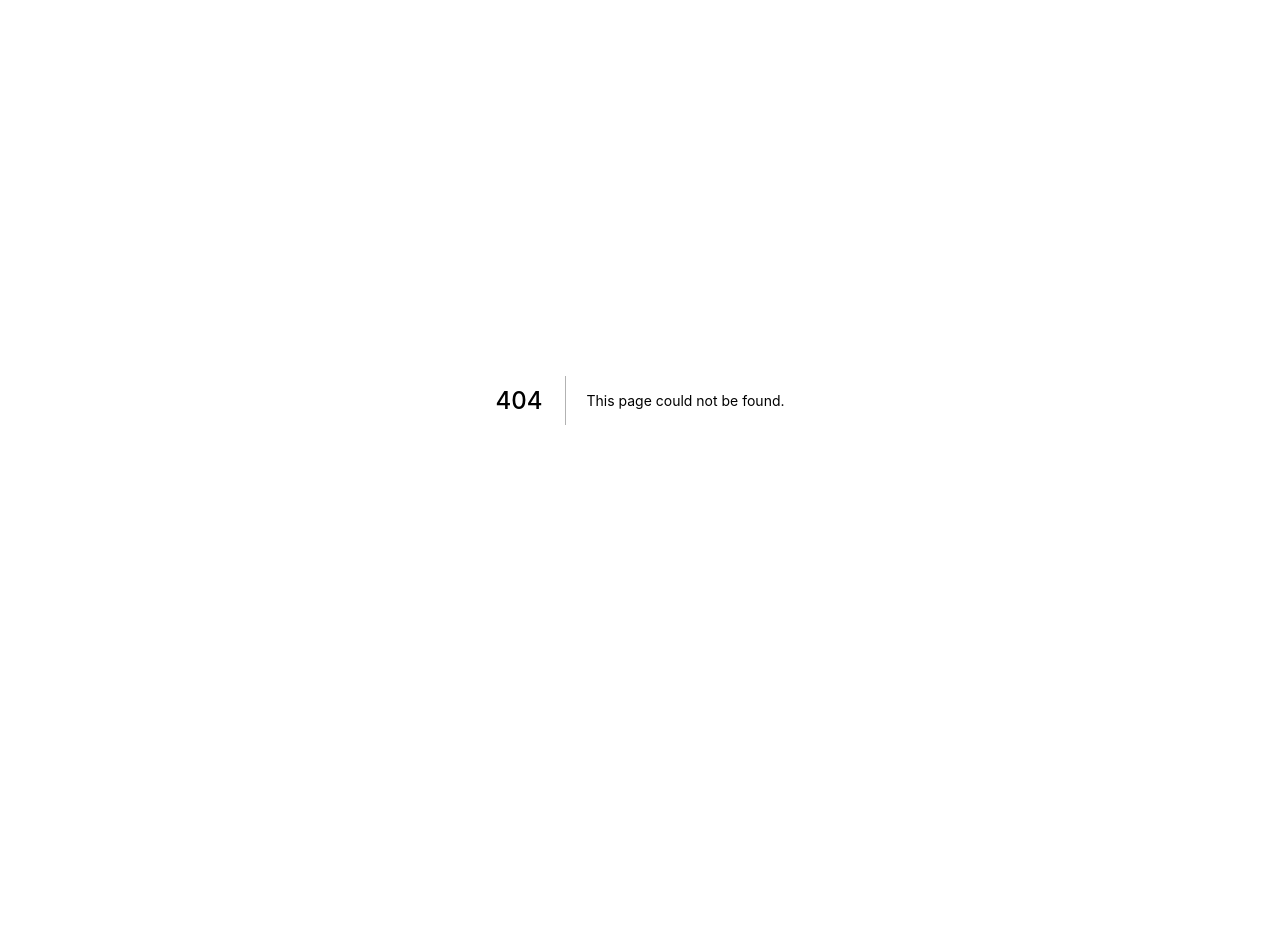
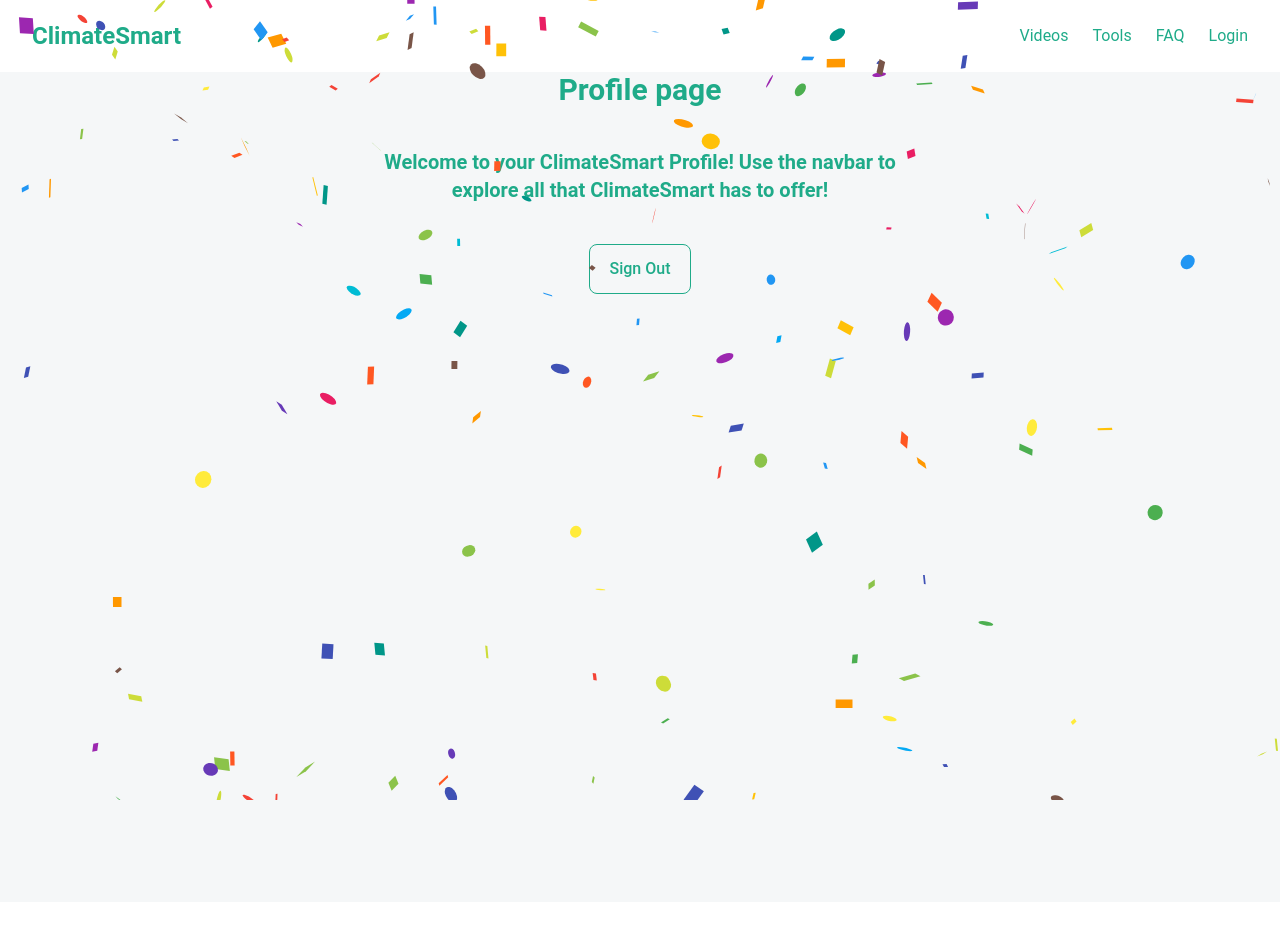
Before and after one commit to k-finken/ClimateSmart, a Next.js app: page /profile in a window 1280 px wide. Before the commit this address had no page. Shown: the top 952 px of the page. Before the commit the page ends 800 px from the top, so only its background shows below. Built offline with nearby package versions, Linux system fonts and the light colour scheme; no server answers.

Commit message:
fix state issue
fixed

```diff
--- a/components/ToolsCatalog.js
+++ b/components/ToolsCatalog.js
@@ -4,8 +4,8 @@
 
 export default function ToolsCatalog() {
 
-    var currentDateObj = new Date();
-    var init = currentDateObj.toDateString();
+    let currentDateObj = new Date();
+    let init = currentDateObj.toDateString();
 
     const [value, setValue] = useState("______");
     const [decompDate, setDecompDate] = useState(init);
@@ -19,7 +19,7 @@
 
 
     const handleItemClick = (e) => {
-
+        setValue(e.target.value);
         var currentDateObj = new Date();
         var numberOfMlSeconds = currentDateObj.getTime();
         let de = 0;
@@ -48,11 +48,11 @@
       <p className="text-3xl text-themeDark" style={{ width: 422 }}>Waste Decomposition Catalog</p>
       <div>
 
-        <select onChange={(e) => setValue(e.target.value)}>
-          <option value="plastic" onClick={handleItemClick}>Plastic</option>
-          <option value="paper" onClick={handleItemClick}>Paper</option>
-            <option value="metal" onClick={handleItemClick}>Metal</option>
-            <option value="organic" onClick={handleItemClick}>Organic</option>
+        <select onChange={(e) => handleItemClick(e)}>
+          <option value="plastic">Plastic</option>
+          <option value="paper">Paper</option>
+          <option value="metal">Metal</option>
+          <option value="organic">Organic</option>
         </select>
       </div>
       <div>
--- /dev/null
+++ b/pages/profile.js
@@ -0,0 +1,43 @@
+import { getAuth, signOut } from 'firebase/auth';
+import { useRouter } from 'next/router';
+import React from 'react';
+import { useAuthState } from 'react-firebase-hooks/auth';
+import Footer from '../components/Footer';
+import NavBar from '../components/NavBar';
+import { initFirebase } from '../firebase/firebaseApp';
+import Confetti from 'react-confetti'
+
+
+export default function Profile() {
+    const auth = getAuth();
+    const router = useRouter()
+    const [user, loading] = useAuthState(auth);
+
+    const signOut = (e) => {
+        e.preventDefault()
+        auth.signOut();
+        router.push("/");
+    }
+
+
+    return (
+        <>
+            <NavBar/>
+                <div className='bg-[#f5f7f8]'>
+                    <div className='w-full flex justify-center items-center bg-[#f5f7f8]'>
+                        <h1 className="text-3xl font-bold text-themeDark">Profile page</h1>
+                    </div>
+                    <div className='w-full flex justify-center items-center bg-[#f5f7f8]'>
+                        <p className="text-center mt-10 text-xl font-bold max-w-xl text-themeDark">Welcome to your ClimateSmart Profile! Use the navbar to explore all that ClimateSmart has to offer!</p>
+                    </div>
+                    <div className='mt-10 w-full flex justify-center items-center'>
+                        <button onClick={signOut} className="inline-flex items-center justify-center px-5 py-3 text-base font-medium text-center text-themeDark border hover:text-themeDark transition border-themeDark rounded-lg hover:bg-themeLightest focus:ring-4 focus:ring-gray-100">Sign Out</button>
+                    </div>
+                    <div className="h-96"></div>
+                    <Confetti/>
+                    <div className="h-56"></div>
+                </div>
+            <Footer/>
+        </>
+    )
+}
```
